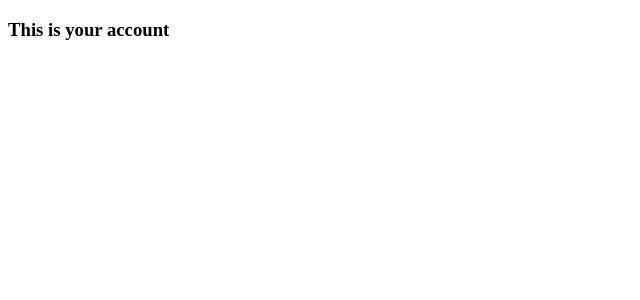
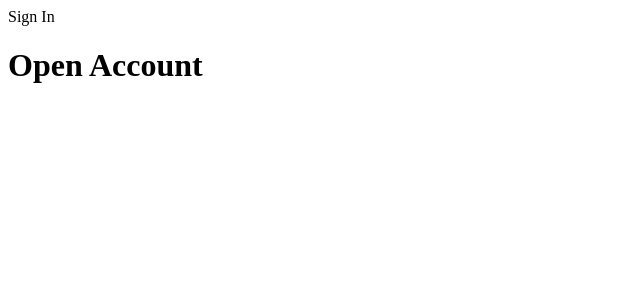
Before and after one commit to always-on-chain/bank-api, a React app: page / in a window 1280 px wide. Shown: the top 300 px of the page, without its empty margins (0-640 px from the left). Built offline with nearby package versions, Linux system fonts and the light colour scheme; the HTML template or start-up script is replaced by a standard one.

Commit message:
created skeleton of SignIn and OpenAccount components

```diff
--- /dev/null
+++ b/react-client/src/components/OpenAccount.jsx
@@ -0,0 +1,20 @@
+import React from 'react';
+
+class OpenAccount extends React.Component {
+  constructor(props) {
+    super(props);
+    this.state = {
+      username: '',
+      password: '',
+      balance: null
+    }
+  }
+
+  render() {
+    return (
+      <h1>Open Account</h1>
+    )
+  }
+}
+
+export default OpenAccount;
--- a/react-client/src/components/SignIn.jsx
+++ b/react-client/src/components/SignIn.jsx
@@ -0,0 +1,23 @@
+import React from 'react';
+import OpenAccount from './OpenAccount.jsx'
+
+class SignIn extends React.Component {
+  constructor(props) {
+    super(props);
+    this.state = {
+      username: '',
+      password: ''
+    }
+  }
+
+  render() {
+    return (
+      <div>
+        Sign In
+        <OpenAccount />
+      </div>
+    )
+  }
+}
+
+export default SignIn;
--- a/react-client/src/index.jsx
+++ b/react-client/src/index.jsx
@@ -1,5 +1,6 @@
 import React from 'react';
 import ReactDOM from 'react-dom';
+import SignIn from './components/SignIn.jsx';
 
 class App extends React.Component {
   constructor(props) {
@@ -11,9 +12,8 @@ class App extends React.Component {
   }
 
   render() {
-    console.log('hi')
     return (
-      <h3>This is your account</h3>
+      <SignIn />
     )
   }
 }
```
Also changed, not shown: 1 other file (tests, documents, lock files or other folders).
